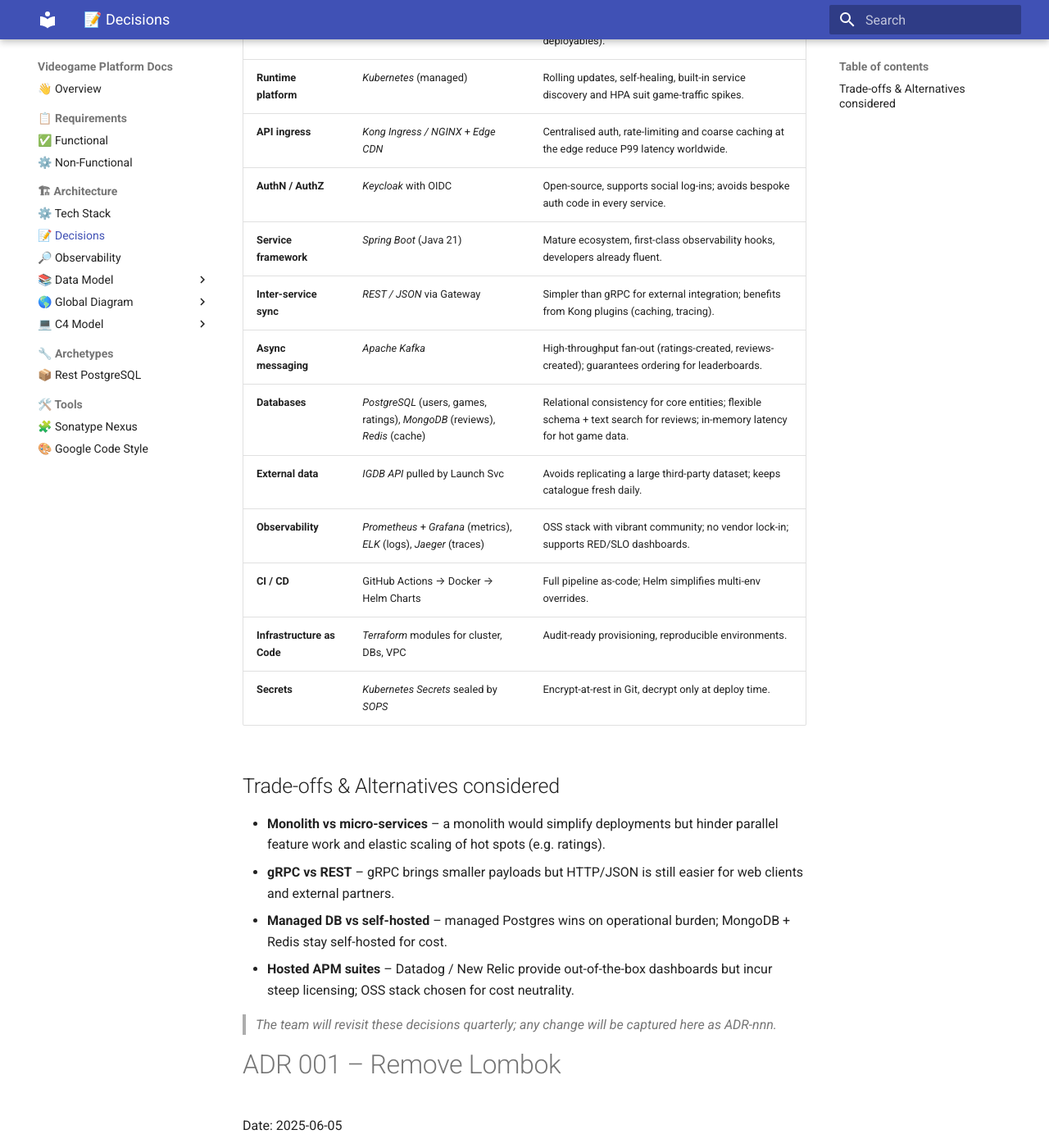
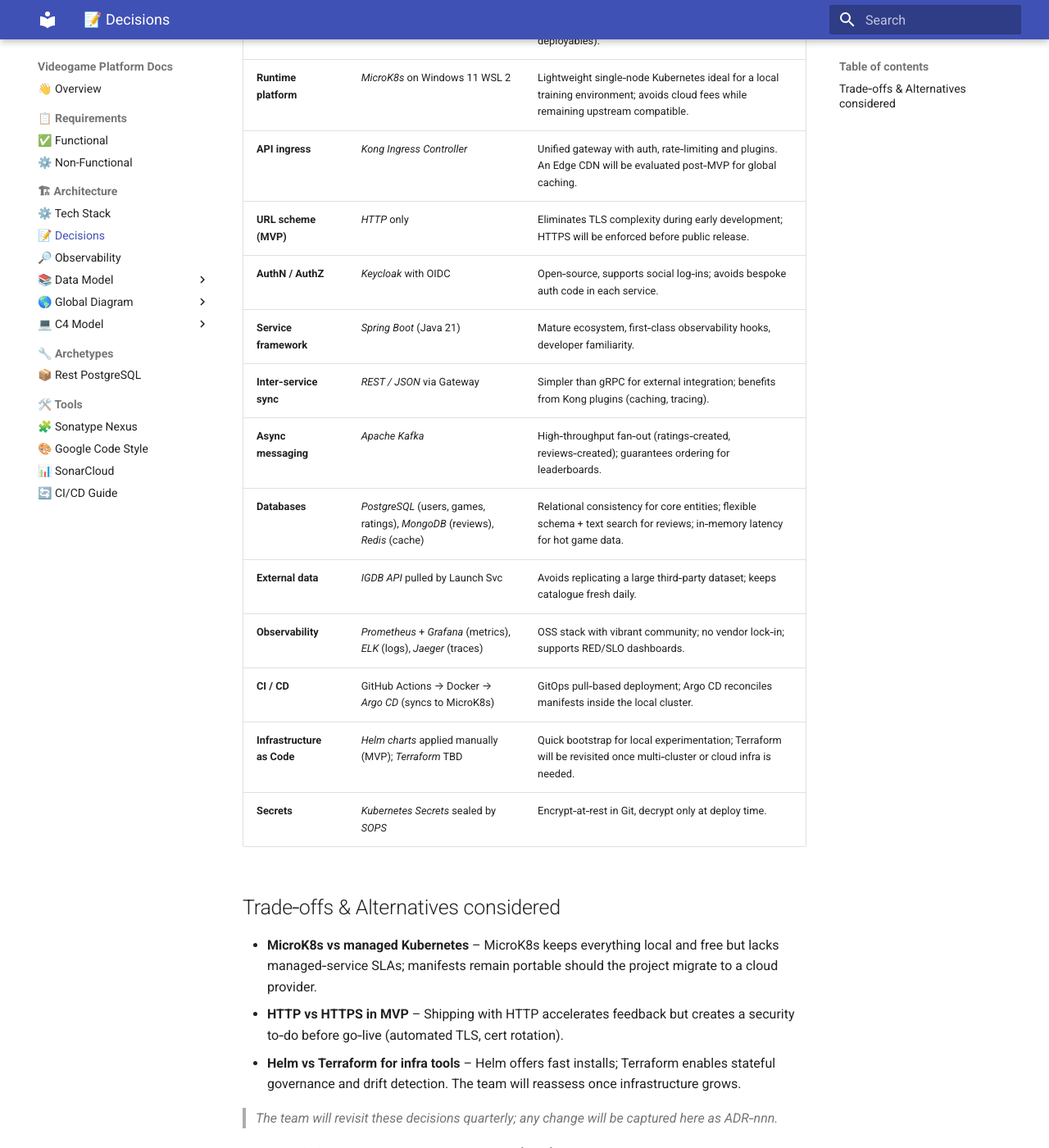
Before and after one commit to rubhern/videogame-platform, an MkDocs documentation site: the page built from docs/arch/decisions/arch-decisions.md, in a window 1280 px wide and 1400 px high, scrolled down 239 px. Shown: the whole window at 82% size. Built offline with MkDocs 1.6.1 and Material for MkDocs 9.7.7, drawn with Linux system fonts in a browser that asks for light colours; some of the changed text lies outside the part shown.

Commit message:
Update architecture documentation and add new tool guides.
- Replace Kubernetes runtime with MicroK8s in the local stack for MVP.
- Clarify API ingress, TLS, and CI/CD strategies in ADRs.
- Document SonarCloud integration and CI/CD pipeline setup.
- Add new pages for "SonarCloud" and "CI/CD Guide" in tools section.
- Replace outdated "Nexus" and "Checkstyle" paths in MkDocs config.

```diff
--- a/docs/arch/decisions/arch-decisions.md
+++ b/docs/arch/decisions/arch-decisions.md
@@ -1,32 +1,32 @@
 # 📝 Architecture Decisions
 
-| Area | Decision                                                                   | Rationale |
-|------|----------------------------------------------------------------------------|-----------|
-| **Overall style** | *C4-model* micro-service architecture                                      | Clear separation of concerns; scales organisationally (independent teams) and technically (independent deployables). |
-| **Runtime platform** | *Kubernetes* (managed)                                                     | Rolling updates, self-healing, built-in service discovery and HPA suit game-traffic spikes. |
-| **API ingress** | *Kong Ingress / NGINX* + *Edge CDN*                                        | Centralised auth, rate-limiting and coarse caching at the edge reduce P99 latency worldwide. |
-| **AuthN / AuthZ** | *Keycloak* with OIDC                                                       | Open-source, supports social log-ins; avoids bespoke auth code in every service. |
-| **Service framework** | *Spring Boot* (Java 21)                                                    | Mature ecosystem, first-class observability hooks, developers already fluent. |
-| **Inter-service sync** | *REST / JSON* via Gateway                                                  | Simpler than gRPC for external integration; benefits from Kong plugins (caching, tracing). |
-| **Async messaging** | *Apache Kafka*                                                             | High-throughput fan-out (ratings-created, reviews-created); guarantees ordering for leaderboards. |
-| **Databases** | *PostgreSQL* (users, games, ratings), *MongoDB* (reviews), *Redis* (cache) | Relational consistency for core entities; flexible schema + text search for reviews; in-memory latency for hot game data. |
-| **External data** | *IGDB API* pulled by Launch Svc                                            | Avoids replicating a large third-party dataset; keeps catalogue fresh daily. |
-| **Observability** | *Prometheus* + *Grafana* (metrics), *ELK* (logs), *Jaeger* (traces)        | OSS stack with vibrant community; no vendor lock-in; supports RED/SLO dashboards. |
-| **CI / CD** | GitHub Actions → Docker → Helm Charts                                      | Full pipeline as-code; Helm simplifies multi-env overrides. |
-| **Infrastructure as Code** | *Terraform* modules for cluster, DBs, VPC                                  | Audit-ready provisioning, reproducible environments. |
-| **Secrets** | *Kubernetes Secrets* sealed by *SOPS*                                      | Encrypt-at-rest in Git, decrypt only at deploy time. |
+| Area | Decision | Rationale |
+|------|----------|-----------|
+| **Overall style** | *C4‑model* micro‑service architecture | Clear separation of concerns; scales organisationally (independent teams) and technically (independent deployables). |
+| **Runtime platform** | *MicroK8s* on Windows 11 WSL 2 | Lightweight single‑node Kubernetes ideal for a local training environment; avoids cloud fees while remaining upstream compatible. |
+| **API ingress** | *Kong Ingress Controller* | Unified gateway with auth, rate‑limiting and plugins. An Edge CDN will be evaluated post‑MVP for global caching. |
+| **URL scheme (MVP)** | *HTTP* only | Eliminates TLS complexity during early development; HTTPS will be enforced before public release. |
+| **AuthN / AuthZ** | *Keycloak* with OIDC | Open‑source, supports social log‑ins; avoids bespoke auth code in each service. |
+| **Service framework** | *Spring Boot* (Java 21) | Mature ecosystem, first‑class observability hooks, developer familiarity. |
+| **Inter‑service sync** | *REST / JSON* via Gateway | Simpler than gRPC for external integration; benefits from Kong plugins (caching, tracing). |
+| **Async messaging** | *Apache Kafka* | High‑throughput fan‑out (ratings‑created, reviews‑created); guarantees ordering for leaderboards. |
+| **Databases** | *PostgreSQL* (users, games, ratings), *MongoDB* (reviews), *Redis* (cache) | Relational consistency for core entities; flexible schema + text search for reviews; in‑memory latency for hot game data. |
+| **External data** | *IGDB API* pulled by Launch Svc | Avoids replicating a large third‑party dataset; keeps catalogue fresh daily. |
+| **Observability** | *Prometheus* + *Grafana* (metrics), *ELK* (logs), *Jaeger* (traces) | OSS stack with vibrant community; no vendor lock‑in; supports RED/SLO dashboards. |
+| **CI / CD** | GitHub Actions → Docker → *Argo CD* (syncs to MicroK8s) | GitOps pull‑based deployment; Argo CD reconciles manifests inside the local cluster. |
+| **Infrastructure as Code** | *Helm charts* applied manually (MVP); *Terraform* TBD | Quick bootstrap for local experimentation; Terraform will be revisited once multi‑cluster or cloud infra is needed. |
+| **Secrets** | *Kubernetes Secrets* sealed by *SOPS* | Encrypt‑at‑rest in Git, decrypt only at deploy time. |
 
-## Trade-offs & Alternatives considered
+## Trade‑offs & Alternatives considered
 
-* **Monolith vs micro-services** – a monolith would simplify deployments but hinder parallel feature work and elastic scaling of hot spots (e.g. ratings).
-* **gRPC vs REST** – gRPC brings smaller payloads but HTTP/JSON is still easier for web clients and external partners.
-* **Managed DB vs self-hosted** – managed Postgres wins on operational burden; MongoDB + Redis stay self-hosted for cost.
-* **Hosted APM suites** – Datadog / New Relic provide out-of-the-box dashboards but incur steep licensing; OSS stack chosen for cost neutrality.
+* **MicroK8s vs managed Kubernetes** – MicroK8s keeps everything local and free but lacks managed‑service SLAs; manifests remain portable should the project migrate to a cloud provider.
+* **HTTP vs HTTPS in MVP** – Shipping with HTTP accelerates feedback but creates a security to‑do before go‑live (automated TLS, cert rotation).
+* **Helm vs Terraform for infra tools** – Helm offers fast installs; Terraform enables stateful governance and drift detection. The team will reassess once infrastructure grows.
 
-> _The team will revisit these decisions quarterly; any change will be captured here as ADR-nnn._
+> _The team will revisit these decisions quarterly; any change will be captured here as ADR‑nnn._
 
 # ADR 001 – Remove Lombok
-Date: 2025-06-05
+Date: 2025‑06‑05
 
 ## Status
 * Accepted
@@ -43,36 +43,72 @@
 * Static‑code‑analysis and AOT/native‑image tools struggle to see generated members, requiring extra configuration.
 
 ## Decision
-* Remove the Lombok dependency (org.projectlombok:lombok) from all modules.
+* Remove the Lombok dependency (`org.projectlombok:lombok`) from all modules.
 * Replace:
 
-    * Immutable POJOs → Java records.
+  * Immutable POJOs → Java records.
 
-    * Mutable entities → explicit constructors plus IntelliJ “Generate” for accessors.
+  * Mutable entities → explicit constructors plus IntelliJ “Generate” for accessors.
 
-    * Lombok builders → standard builder patterns or MapStruct builders where needed.
+  * Lombok builders → standard builder patterns or MapStruct builders where needed.
 
-    * Delete @Getter, @Setter, @Builder, @Value, @Slf4j, and related annotations from source.
+  * Delete `@Getter`, `@Setter`, `@Builder`, `@Value`, `@Slf4j`, and related annotations from source.
 
 ## Consequences
-* Pros
+* **Pros**
 
-    * IDE‑agnostic code; no plugin prerequisite.
+  * IDE‑agnostic code; no plugin prerequisite.
 
-    * Faster incremental builds (~15‑20% measured locally).
+  * Faster incremental builds (~15‑20% measured locally).
 
-    * Cleaner stack traces and easier debugging (no synthetic methods).
+  * Cleaner stack traces and easier debugging (no synthetic methods).
 
-    * Future‑proof: no waiting for Lombok updates each JDK release.
+  * Future‑proof: no waiting for Lombok updates each JDK release.
 
-* Cons
+* **Cons**
 
-    * One‑off refactor touching ~240 files; larger diff PR.
+  * One‑off refactor touching ~240 files; larger diff PR.
 
-    * Slightly more verbose getters/setters in a few mutable classes.
+  * Slightly more verbose getters/setters in a few mutable classes.
 
-* Mitigations
+* **Mitigations**
 
-    * Automated migration script (OpenRewrite lombok‑to‑records recipe) plus IDE refactor shortcuts keep effort to about two developer‑days.
+  * Automated migration script (OpenRewrite lombok‑to‑records recipe) plus IDE refactor shortcuts keep effort to about two developer‑days.
 
-    * Code review checklist updated to prevent re‑introducing Lombok.
+  * Code review checklist updated to prevent re‑introducing Lombok.
+
+
+# ADR 002 – Local Single‑Node GitOps Stack
+Date: 2025‑07‑28
+
+## Status
+* Accepted
+
+## Context
+* The project is a **personal training playground** operating entirely on *Windows 11 + WSL 2*. Cloud costs and team size are minimal, so a lightweight, self‑contained environment is preferred.
+
+## Decision
+1. **Runtime platform** – adopt **MicroK8s** for container orchestration. It provides upstream‑compatible Kubernetes with a tiny footprint and is easy to reset or upgrade.
+2. **Ingress strategy** – expose services exclusively through **Kong Ingress Controller**. Future work will explore an external *Edge CDN* once public traffic or multi‑region latency becomes a concern.
+3. **Protocol (MVP)** – all endpoints are served over **HTTP**. TLS termination and certificate‑automation will be introduced when external exposure is required.
+4. **Infrastructure tool installation** – deploy platform components (Kong, Keycloak, Prometheus, etc.) via **Helm charts executed manually**. When the stack grows or moves to cloud, we will reassess using **Terraform** for declarative state management.
+5. **Application delivery** – business services are GitOps‑managed: **Argo CD** syncs manifests to the local **MicroK8s** cluster.
+
+## Consequences
+### Pros
+* **Zero cloud bill** – entire cluster runs locally.
+* **Fast feedback** – dev loop (<20s redeploy) courtesy of MicroK8s and Argo CD.
+* **Low cognitive load** – HTTP avoids early‑stage cert issues; Helm CLI keeps bootstrap simple.
+* **Future‑ready** – manifests, Argo CD, and Kong are cloud‑portable; adding TLS, CDN, or Terraform doesn’t invalidate earlier work.
+
+### Cons
+* **Security gap** – no in‑cluster encryption; must be addressed before any public release.
+* **Manual Helm drift** – manual upgrades risk config drift until Terraform or Argo CD Chart‑bootstrapping is adopted.
+* **Single node** – lacks HA; not suitable for heavy load or production.
+
+### Follow‑ups
+* Automate TLS with *cert‑manager* + *Let’s Encrypt*.
+* Evaluate *Terraform* (or *Pulumi*) when additional clusters or cloud infra appear.
+* Benchmark **Edge‑side caching** via Kong’s Gateway mode or a managed CDN (Cloudflare, AWS CloudFront) once public users are expected.
+
+> _This ADR supersedes the corresponding table entries in the Architecture Decisions section; future changes to these points will be tracked as new ADRs._
--- a/mkdocs.yml
+++ b/mkdocs.yml
@@ -32,5 +32,7 @@
   - "🔧 Archetypes":
       - "📦 Rest PostgreSQL": archetypes/rest-postgre-archetype.md
   - "🛠️ Tools":
-      - "🧩 Sonatype Nexus": tools/nexus-tutorial.md
-      - "🎨 Google Code Style": tools/checkstyle-tutorial.md
+      - "🧩 Sonatype Nexus": tools/nexus.md
+      - "🎨 Google Code Style": tools/checkstyle.md
+      - "📊 SonarCloud": tools/sonarcloud.md
+      - "🔄 CI/CD Guide": tools/ci-cd-guide.md
```
Also changed, not shown: docs/arch/tech/stack.md (+16 -16 lines), docs/tools/ci-cd-guide.md (added, +134 -0 lines), docs/tools/sonarcloud.md (added, +117 -0 lines), docs/tools/checkstyle.md (renamed from docs/tools/checkstyle-tutorial.md), docs/tools/nexus.md (renamed from docs/tools/nexus-tutorial.md).
